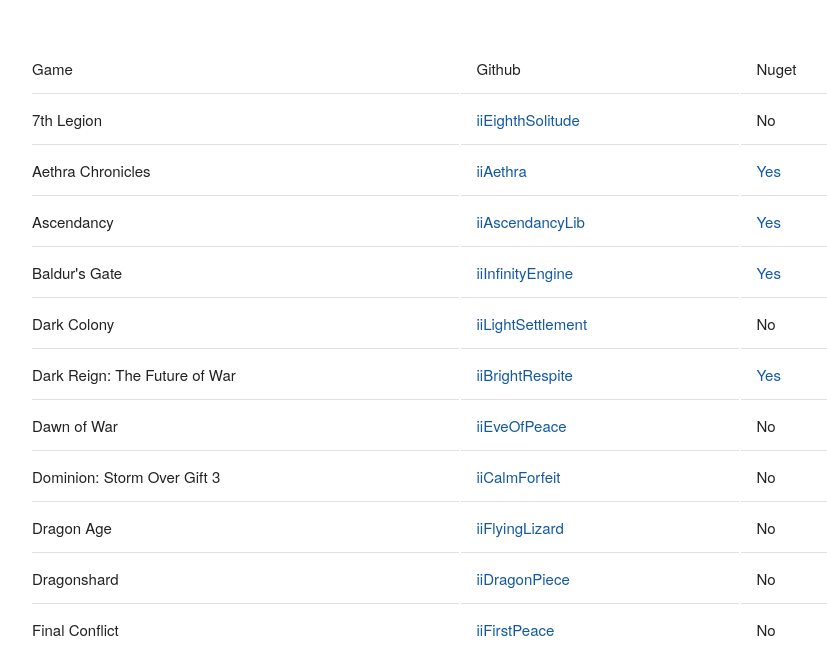
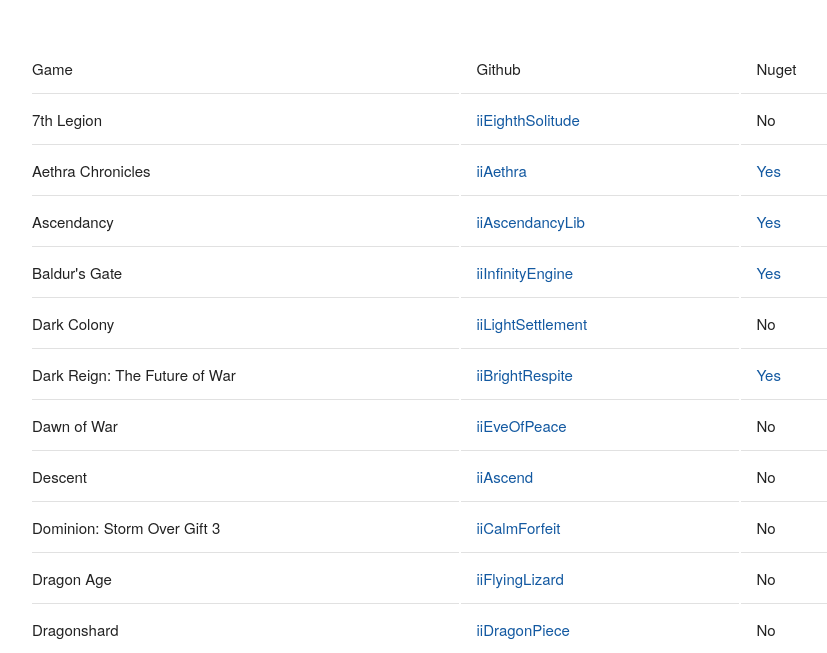
Before and after one commit to btigi/nuget, a plain HTML site: page index.html in a window 1280 px wide. Shown: the part 145-798 px from the top of the page, without its empty margins (210-1037 px from the left). Drawn offline with Linux system fonts and the light colour scheme.

Commit message:
Add Descent

```diff
--- a/index.html
+++ b/index.html
@@ -133,6 +133,11 @@
     <td>No</td>
   </tr>
   <tr>
+    <td>Descent</td>
+    <td><a href="https://github.com/btigi/iiAscend">iiAscend</a></td>
+    <td>No</td>
+  </tr>
+  <tr>
     <td>Dominion: Storm Over Gift 3</td>
     <td><a href="https://github.com/btigi/iiCalmForfeit">iiCalmForfeit</a></td>
     <td>No</td>
```
